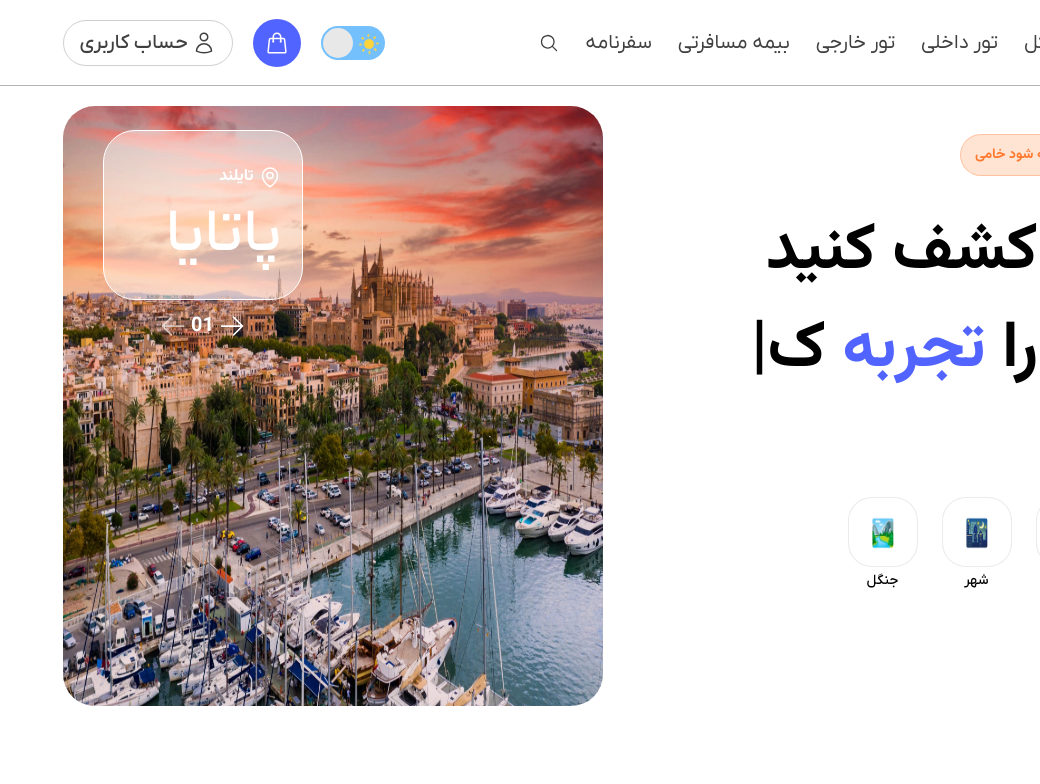
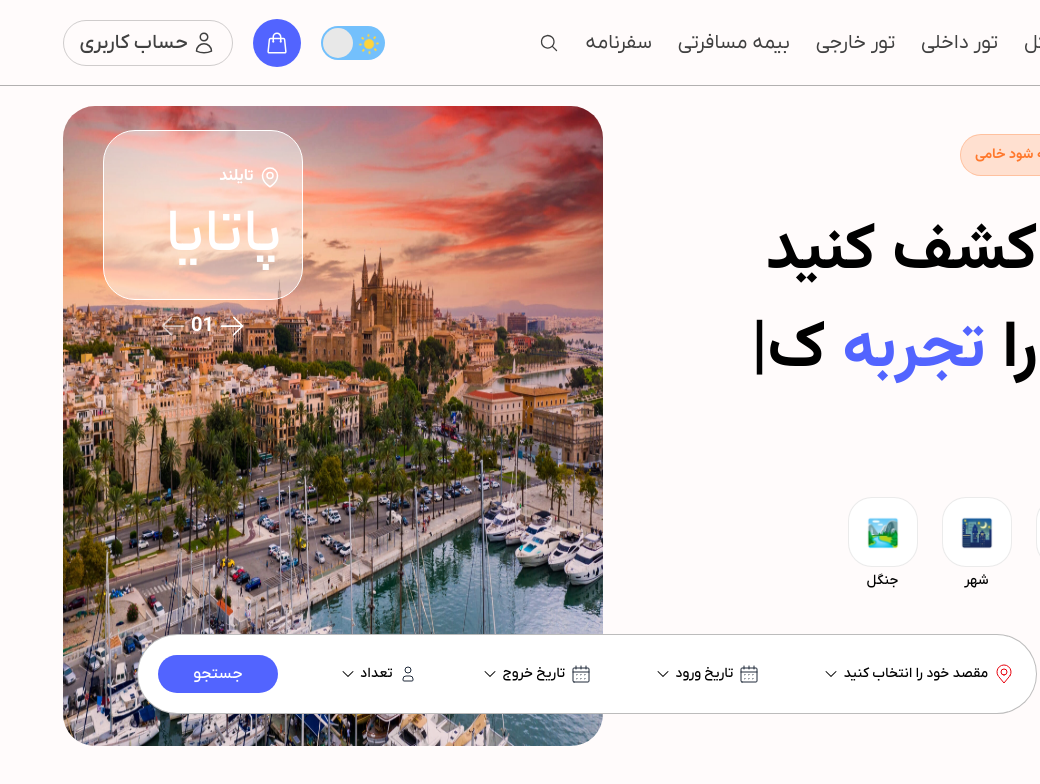
Before and after one commit to awmiri/travel-page, a Next.js app: page / in a window 1280 px wide. Shown: the top 784 px of the page, without its empty margins (240-1280 px from the left). Built offline with nearby package versions, Linux system fonts and the light colour scheme; no server answers.

Commit message:
done create search content in header also add custom color for dark and light them bg

```diff
--- /dev/null
+++ b/components/template/index/FilterTravel.js
@@ -0,0 +1,52 @@
+import React from 'react'
+
+const FilterTravel = () => {
+    return (
+        <div className='query600:w-[560px] md:w-[630px] query860:w-[710px] query1000:w-[760px] query1120:w-[900px] px-4 md:px-5 py-4 md:py-5 max-query600:gap-3.5 flex max-query600:flex-col query600:items-center justify-between rounded-3xl query600:rounded-full border dark:bg-[#1D1D1D] bg-white border-[#404040]/35 dark:border-[#FFFFFF59]/40'>
+            <div className='flex items-center gap-1'>
+                <svg className="size-5 md:size-6 text-red-600" aria-hidden="true" fill="none" viewBox="0 0 24 24">
+                    <path stroke="currentColor" strokeLinecap="round" strokeLinejoin="round" strokeWidth="1" d="M12 13a3 3 0 1 0 0-6 3 3 0 0 0 0 6Z" />
+                    <path stroke="currentColor" strokeLinecap="round" strokeLinejoin="round" strokeWidth="1" d="M17.8 13.938h-.011a7 7 0 1 0-11.464.144h-.016l.14.171c.1.127.2.251.3.371L12 21l5.13-6.248c.194-.209.374-.429.54-.659l.13-.155Z" />
+                </svg>
+                <p className='font-iranYekanMedium text-[11px] md:text-[12px] md:hover:text-cusBlue transition query860:text-sm'>مقصد خود را انتخاب کنید</p>
+                <svg xmlns="http://www.w3.org/2000/svg" viewBox="0 0 24 24" fill="currentColor" className="size-4">
+                    <path fillRule="evenodd" d="M12.53 16.28a.75.75 0 0 1-1.06 0l-7.5-7.5a.75.75 0 0 1 1.06-1.06L12 14.69l6.97-6.97a.75.75 0 1 1 1.06 1.06l-7.5 7.5Z" clipRule="evenodd" />
+                </svg>
+            </div>
+            <div className='flex items-center gap-1'>
+                <svg className="size-5 md:size-6 text-gray-800 dark:text-white" aria-hidden="true" fill="none" viewBox="0 0 24 24">
+                    <path stroke="currentColor" strokeLinecap="round" strokeLinejoin="round" strokeWidth="1" d="M4 10h16m-8-3V4M7 7V4m10 3V4M5 20h14a1 1 0 0 0 1-1V7a1 1 0 0 0-1-1H5a1 1 0 0 0-1 1v12a1 1 0 0 0 1 1Zm3-7h.01v.01H8V13Zm4 0h.01v.01H12V13Zm4 0h.01v.01H16V13Zm-8 4h.01v.01H8V17Zm4 0h.01v.01H12V17Zm4 0h.01v.01H16V17Z" />
+                </svg>
+
+                <p className='font-iranYekanMedium text-[11px] md:text-[12px] md:hover:text-cusBlue transition query860:text-sm'>تاریخ ورود</p>
+                <svg xmlns="http://www.w3.org/2000/svg" viewBox="0 0 24 24" fill="currentColor" className="size-4">
+                    <path fillRule="evenodd" d="M12.53 16.28a.75.75 0 0 1-1.06 0l-7.5-7.5a.75.75 0 0 1 1.06-1.06L12 14.69l6.97-6.97a.75.75 0 1 1 1.06 1.06l-7.5 7.5Z" clipRule="evenodd" />
+                </svg>
+            </div>
+            <div className='flex items-center gap-1'>
+                <svg className="size-5 md:size-6 text-gray-800 dark:text-white" aria-hidden="true" fill="none" viewBox="0 0 24 24">
+                    <path stroke="currentColor" strokeLinecap="round" strokeLinejoin="round" strokeWidth="1" d="M4 10h16m-8-3V4M7 7V4m10 3V4M5 20h14a1 1 0 0 0 1-1V7a1 1 0 0 0-1-1H5a1 1 0 0 0-1 1v12a1 1 0 0 0 1 1Zm3-7h.01v.01H8V13Zm4 0h.01v.01H12V13Zm4 0h.01v.01H16V13Zm-8 4h.01v.01H8V17Zm4 0h.01v.01H12V17Zm4 0h.01v.01H16V17Z" />
+                </svg>
+
+                <p className='font-iranYekanMedium text-[11px] md:text-[12px] md:hover:text-cusBlue transition query860:text-sm'>تاریخ خروج</p>
+                <svg xmlns="http://www.w3.org/2000/svg" viewBox="0 0 24 24" fill="currentColor" className="size-4">
+                    <path fillRule="evenodd" d="M12.53 16.28a.75.75 0 0 1-1.06 0l-7.5-7.5a.75.75 0 0 1 1.06-1.06L12 14.69l6.97-6.97a.75.75 0 1 1 1.06 1.06l-7.5 7.5Z" clipRule="evenodd" />
+                </svg>
+            </div>
+            <div className='flex items-center gap-1'>
+                <svg className="size-5 md:size-6 text-gray-800 dark:text-white" aria-hidden="true" fill="none" viewBox="0 0 24 24">
+                    <path stroke="currentColor" strokeWidth="1" d="M7 17v1a1 1 0 0 0 1 1h8a1 1 0 0 0 1-1v-1a3 3 0 0 0-3-3h-4a3 3 0 0 0-3 3Zm8-9a3 3 0 1 1-6 0 3 3 0 0 1 6 0Z" />
+                </svg>
+                <p className='font-iranYekanMedium text-[11px] md:text-[12px] md:hover:text-cusBlue transition query860:text-sm'>تعداد</p>
+                <svg xmlns="http://www.w3.org/2000/svg" viewBox="0 0 24 24" fill="currentColor" className="size-4">
+                    <path fillRule="evenodd" d="M12.53 16.28a.75.75 0 0 1-1.06 0l-7.5-7.5a.75.75 0 0 1 1.06-1.06L12 14.69l6.97-6.97a.75.75 0 1 1 1.06 1.06l-7.5 7.5Z" clipRule="evenodd" />
+                </svg>
+            </div>
+            <button class="border border-cusBlue/25 bg-cusBlue hover:bg-cusBlue/85 transition p-1.5 query600:w-22 md:w-25 query860:w-30 rounded-3xl flex items-center justify-center text-[12px] md:text-sm query860:text-base">
+                <span class="font-iranYekanMedium text-white">جستجو</span>
+            </button>
+        </div>
+    )
+}
+
+export default FilterTravel
--- a/components/template/index/Gallery.js
+++ b/components/template/index/Gallery.js
@@ -22,7 +22,7 @@ function Gallery() {
                 width={600}
                 height={700}
                 alt={cityArry[number].englishName}
-                className="w-full query600:w-[600px] h-[300px] query600:h-[510px] md:h-[550px] query860:h-[600px] fixed-img object-center rounded-4xl"
+                className="w-full query600:w-[600px] h-[300px] query600:h-[470px] md:h-[500px] query860:h-[640px] fixed-img object-center rounded-4xl"
             />
             <div className='absolute z-10 left-4 query600:left-6 query860:left-10 top-4 query600:top-6 flex items-center flex-col'>
                 <div className='w-[110px] query600:w-[150px] query860:w-[200px] h-[110px] query600:h-[140px] query860:h-[170px] flex items-start flex-col justify-center bg-[#FFFFFF9C]/70 border border-[#FFFFFF] rounded-4xl px-1 query600:px-3 query860:px-5 py-1 query600:py-3 query860:py-5'>
--- a/pages/index.js
+++ b/pages/index.js
@@ -2,6 +2,7 @@ import Gallery from "@/components/template/index/Gallery";
 import PageTitle from "@/components/template/index/PageTitle";
 import Header from "@/components/module/Header";
 import Head from "next/head";
+import FilterTravel from "@/components/template/index/FilterTravel";
 
 
 export default function Home() {
@@ -19,12 +20,15 @@ export default function Home() {
       </header>
       <main>
         <section className="mt-5">
-          <div className="flex justify-between mx-[20px] md:mx-[24px] query1000:mx-[60px] query1120:mx-[71.5px]">
+          <div className="flex max-query600:flex-col justify-between mx-[20px] md:mx-[24px] query1000:mx-[60px] query1120:mx-[71.5px] relative">
             <div className=" mt-7 max-query600:w-full">
               <PageTitle />
             </div>
             <div className="w-[370px] sm:w-[400px] md:w-[430px] query860:w-[490px] query1120:w-[540px] min-w-[370px] sm:min-w-[400px] md:min-w-[430px] query860:min-w-[490px] query1120:min-w-[540px] hidden query600:block">
               <Gallery />
+            </div>
+            <div className="query600:absolute max-query600:mt-8 bottom-0.5 md:bottom-8 right-1/35 sm:right-1/14 query1280:right-1/7">
+              <FilterTravel />
             </div>
           </div>
         </section>
--- a/pages/login/index.js
+++ b/pages/login/index.js
@@ -119,7 +119,7 @@ function Login() {
                         <span className='text-center text-[13px] lg:text-sm font-iranYekanBold flex items-center justify-center gap-1 text-textLight dark:text-white mt-1.5 sm:-mt-2.5'>رمز عبور خود را فراموش کرده اید؟<Link href={"/"} className='text-cusBlue'>بازیابی رمز عبور</Link></span>
                         {/* login btn */}
                         <div className='relative cus-line_signup flex items-center justify-center mt-4'>
-                            <span className=' bg-white dark:bg-[#121212] px-5 text-[#A6A6A6] font-iranYekanRegular text-sm'>ورود</span>
+                            <span className=' bg-mainBgColor dark:bg-mainBgColorDark px-5 text-[#A6A6A6] font-iranYekanRegular text-sm'>ورود</span>
                         </div>
                         <span className='text-center text-[13px] lg:text-sm font-iranYekanBold flex items-center justify-center gap-1 text-textLight dark:text-white mt-2.5'>حساب کاربری ندارید؟<Link href={"/signup"} className='text-cusBlue'>ثبت نام</Link></span>
                     </div>
--- a/pages/signUp/index.js
+++ b/pages/signUp/index.js
@@ -192,7 +192,7 @@ function SignUp() {
                         <span className='text-center text-[13px] lg:text-sm font-iranYekanBold flex items-center justify-center gap-1 text-textLight dark:text-white mt-1.5 sm:-mt-2.5'>رمز عبور خود را فراموش کرده اید؟<Link href={"/"} className='text-cusBlue'>بازیابی رمز عبور</Link></span>
                         {/* login btn */}
                         <div className='relative cus-line_signup flex items-center justify-center mt-4'>
-                            <span className=' bg-white dark:bg-[#121212] px-5 text-[#A6A6A6] font-iranYekanRegular text-sm'>ثبت نام</span>
+                            <span className=' bg-mainBgColor dark:bg-mainBgColorDark px-5 text-[#A6A6A6] font-iranYekanRegular text-sm'>ثبت نام</span>
                         </div>
                         <span className='text-center text-[13px] lg:text-sm font-iranYekanBold flex items-center justify-center gap-1 text-textLight dark:text-white mt-2.5'>عضو سفرکن هستید؟<Link href={"/login"} className='text-cusBlue'>ورود</Link></span>
                     </div>
--- a/styles/globals.css
+++ b/styles/globals.css
@@ -43,12 +43,22 @@
   --font-iranYekanRegular: "iranYekanRegular";
   --font-vazirBold: "vazirBold";
   /* query */
+  --breakpoint-query1280: 80rem;
   --breakpoint-query1120: 70rem;
   --breakpoint-query1000: 62.5rem;
   --breakpoint-query900: 56.25rem;
   --breakpoint-query860: 53.75rem;
   --breakpoint-query600: 37.5rem;
   --breakpoint-query400: 25rem;
+}
+
+body {
+  background: #fffbfb;
+}
+
+/* Dark mode */
+.dark body {
+  background: #1e1e1e;
 }
 .nav_animation {
   position: relative;
```
Also changed, not shown: components/template/index/PageTitle.js (+4 -4 lines).
